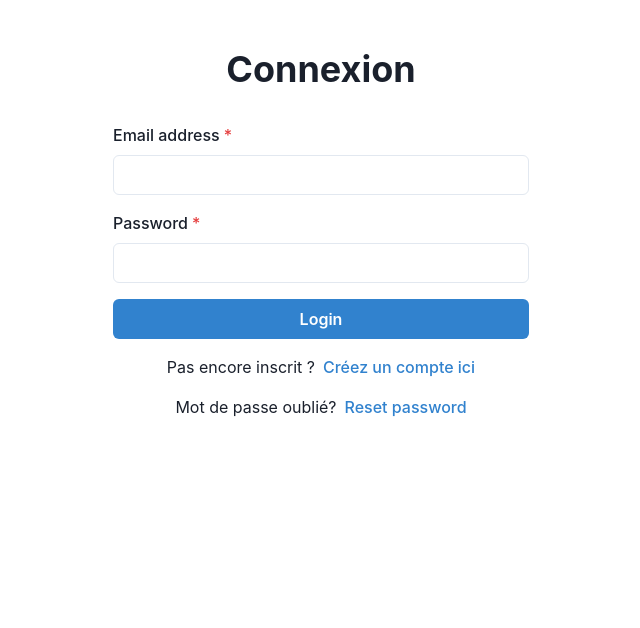
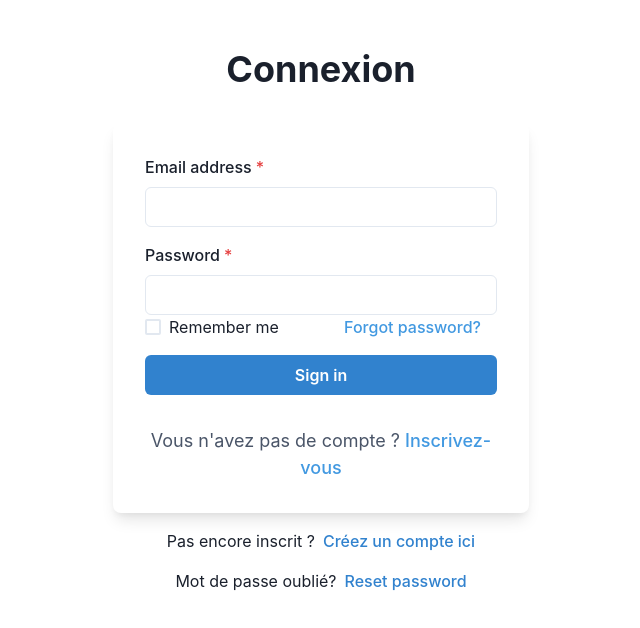
Before and after one commit to lerbix/SmartFlow-Blockchain-Cardano, a React (Vite) app in the folder cardano-front/: page / in a window 1280 px wide. Shown: the top 628 px of the page, without its empty margins (319-959 px from the left). Built offline with nearby package versions, Linux system fonts and the light colour scheme.

Commit message:
Add the remember me functionality and modify the logPage display

```diff
--- a/cardano-front/src/components/LogForm.jsx
+++ b/cardano-front/src/components/LogForm.jsx
@@ -1,24 +1,57 @@
-import { useState } from 'react';
-
+import { useState, useEffect } from 'react';
 import {
+    Flex,
+    Box,
     FormControl,
     FormLabel,
     Input,
+    Checkbox,
+    Stack,
+    Link,
     Button,
+    Heading,
+    Text,
+    useColorModeValue,
     Alert,
     AlertIcon,
+    Image,
 } from '@chakra-ui/react';
 import AuthenticationService from "../services/AuthenticationService.js";
+import { initializeApp } from "firebase/app";
+import firebaseConfig from "../utils/firebaseConfig.js";
+import { getAuth} from "firebase/auth";
+
+const app = initializeApp(firebaseConfig);
+const auth = getAuth(app);
 
 const LoginForm = () => {
     const [email, setEmail] = useState('');
     const [password, setPassword] = useState('');
     const [error, setError] = useState('');
+    const [rememberMe, setRememberMe] = useState(false);
 
+
+    useEffect(() => {
+        const storedEmail = localStorage.getItem('email');
+        const storedPassword = localStorage.getItem('password');
+
+        if (storedEmail && storedPassword) {
+            setEmail(storedEmail);
+            setPassword(storedPassword);
+            setRememberMe(true);
+        }
+    }, []);
 
     const handleLogin = async (e) => {
         e.preventDefault();
         try {
+            if (rememberMe) {
+                localStorage.setItem('email', email);
+                localStorage.setItem('password', password);
+            } else {
+                localStorage.removeItem('email');
+                localStorage.removeItem('password');
+            }
             await AuthenticationService.login(email, password);
             window.location.href = "/dashboard";
             console.log('Utilisateur connecté');
@@ -28,6 +61,11 @@ const LoginForm = () => {
     };
 
     return (
+        <Box
+                    rounded={'lg'}
+                    bg={useColorModeValue('white', 'gray.700')}
+                    boxShadow={'lg'}
+                    p={8}>
                     <form onSubmit={handleLogin}>
                         {error && (
                             <Alert status="error" mb="4">
@@ -39,7 +77,7 @@ const LoginForm = () => {
                             <FormLabel>Email address</FormLabel>
                             <Input
                                 type="email"
-                    value={email}
+                                value={rememberMe && !email ? '' : email}
                                 onChange={(e) => setEmail(e.target.value)}
                             />
                         </FormControl>
@@ -47,14 +85,34 @@ const LoginForm = () => {
                             <FormLabel>Password</FormLabel>
                             <Input
                                 type="password"
-                    value={password}
+                                value={rememberMe && !password ? '' : password}
                                 onChange={(e) => setPassword(e.target.value)}
                             />
                         </FormControl>
+                        <Stack  direction={{ base: 'column', sm: 'row' }}
+                                align={'start'}
+                                justify={'space-between'}>
+                            <Checkbox
+                                isChecked={rememberMe}
+                                onChange={(e) => setRememberMe(e.target.checked)}
+                            >
+                                Remember me
+                            </Checkbox>
+                            <Link mr={4} href="/forget-password" color={'blue.400'}>Forgot password?</Link>
+
+                        </Stack>
                         <Button w={"full"} type="submit" colorScheme="blue" mt="4">
-                Login
+                            Sign in
                         </Button>
                     </form>
+                    <Text fontSize={'lg'} color={'gray.600'} mt={8}>
+                        Vous n'avez pas de compte ? {' '}
+                        <Link href="/register" color={'blue.400'}>
+                            Inscrivez-vous
+                        </Link>
+                    </Text>
+                </Box>
+
     );
 };
 
```
Lines whose indentation alone changed are shown as unchanged.
